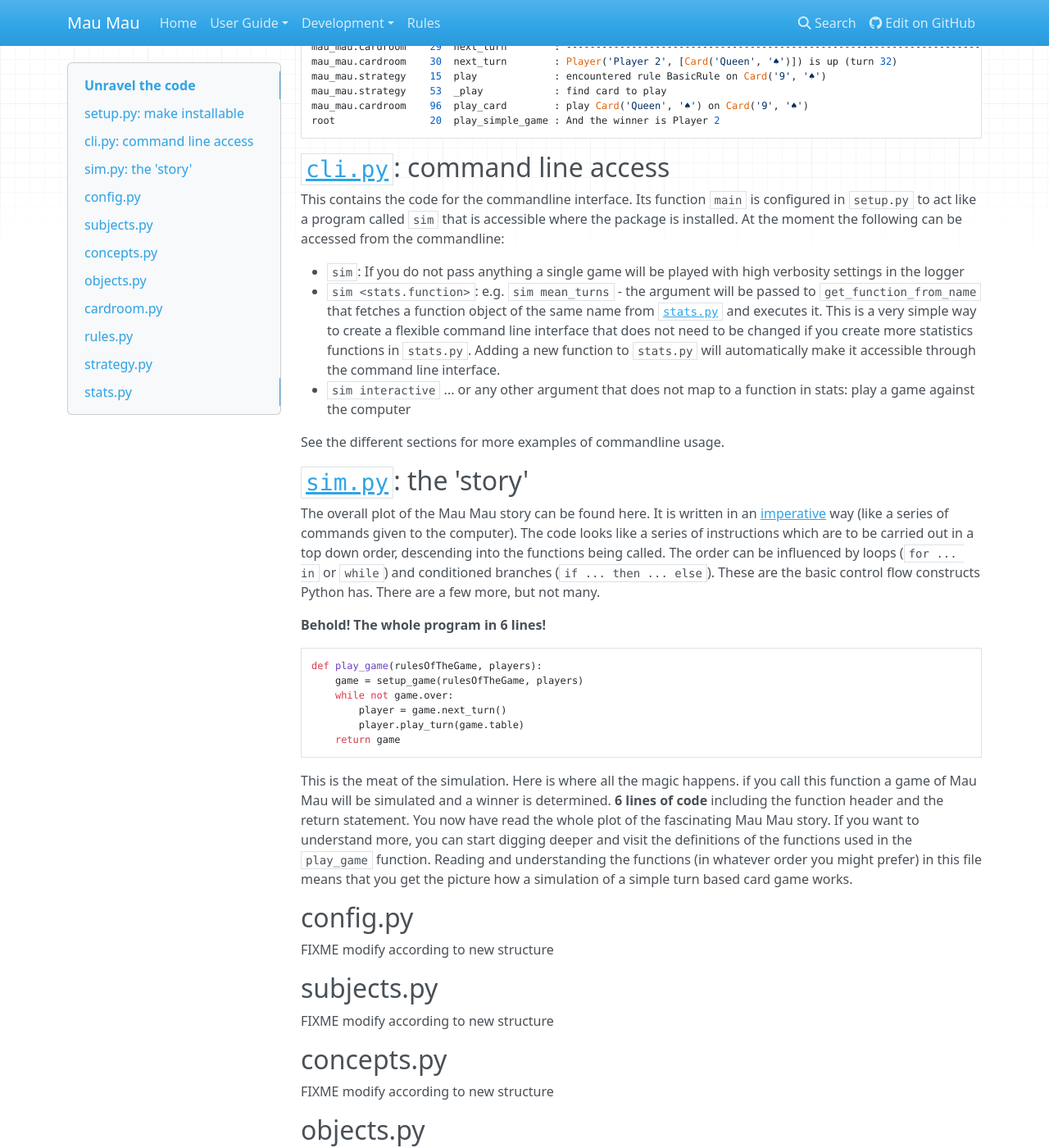
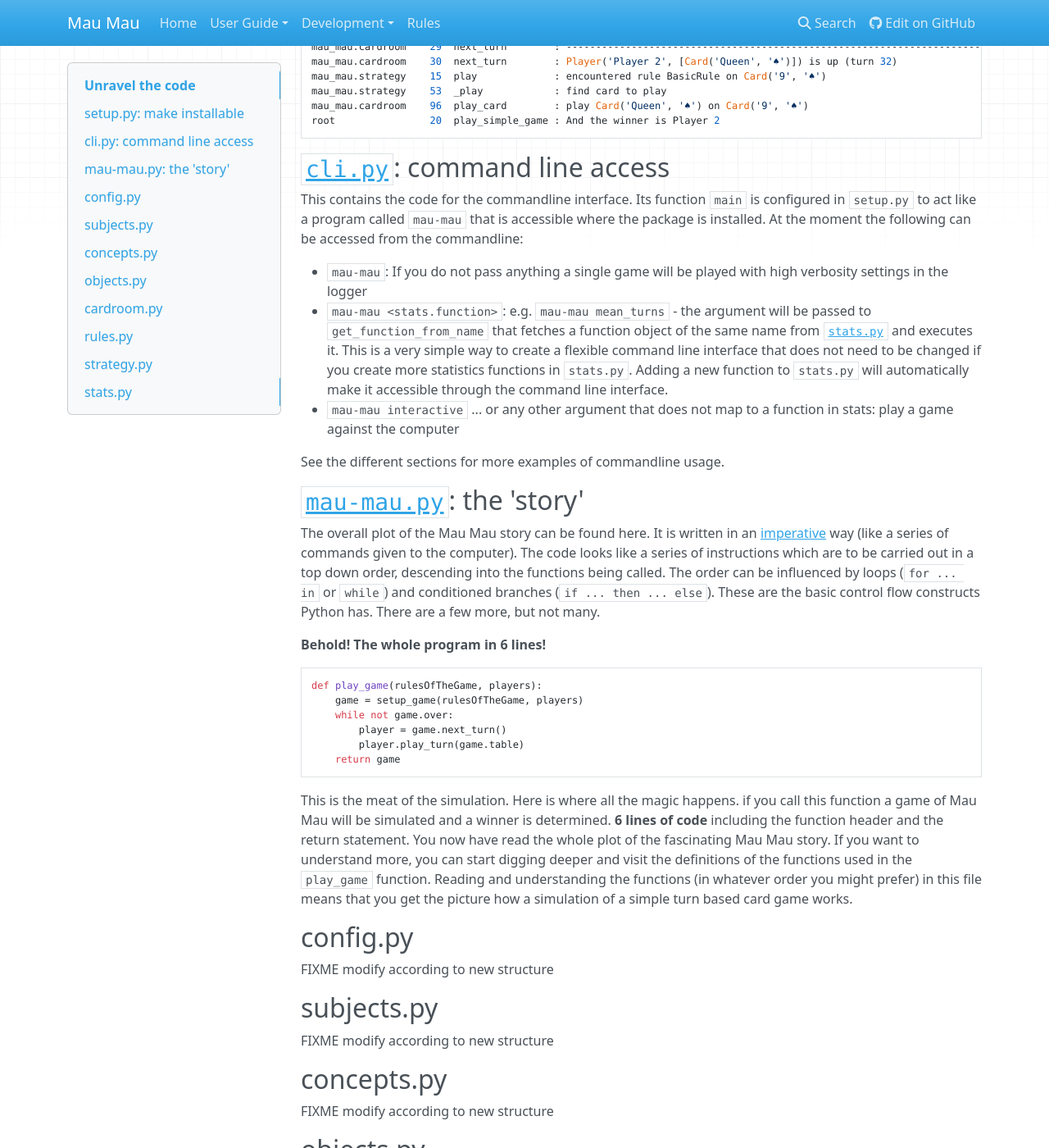
Before and after one commit to obestwalter/mau-mau, an MkDocs documentation site: the page built from docs/development/explore.md, in a window 1280 px wide and 1400 px high, scrolled down 1538 px. Shown: the whole window at 82% size. Built offline with MkDocs 1.6.1, drawn with Linux system fonts in a browser that asks for light colours; nearby versions of some CDN libraries; old or Windows-style settings are respelled for this version of MkDocs; some of the changed text lies outside the part shown.

Commit message:
rename command

```diff
--- a/docs/development/explore.md
+++ b/docs/development/explore.md
@@ -8,7 +8,7 @@ The code of the actual software lives in[mau_mau/](mau_mau/)
 
 **NOTE:** Please replace `</path/to/your/clone>` with the actual path on your computer.
 
-To develop or explore the code it is best if you install the [package as editable](https://pip.pypa.io/en/stable/reference/pip_install/#editable-installs) into a virtualenv. This way all the paths are working correct for all use cases (e.g. running the tests) and the command line access `sim` is also installed.
+To develop or explore the code it is best if you install the [package as editable](https://pip.pypa.io/en/stable/reference/pip_install/#editable-installs) into a virtualenv. This way all the paths are working correct for all use cases (e.g. running the tests) and the command line access `mau-mau` is also installed.
 
 Install the package as editable with:
 
@@ -24,10 +24,10 @@ output like:
       Running setup.py develop for mau-mau
     Successfully installed mau-mau
 
-You now have an additional command in your virtualenv: `sim`.
+You now have an additional command in your virtualenv: `mau-mau`.
 
         $ cd </path/to/your/clone>
-        $ sim
+        $ mau-mau
 
 output like:
 
@@ -73,15 +73,15 @@ output like:
 
 ## [`cli.py`](mau_mau/cli.py): command line access
 
-This contains the code for the commandline interface. Its function `main` is configured in `setup.py` to act like a program called `sim` that is accessible where the package is installed. At the moment the following can be accessed from the commandline:
+This contains the code for the commandline interface. Its function `main` is configured in `setup.py` to act like a program called `mau-mau` that is accessible where the package is installed. At the moment the following can be accessed from the commandline:
 
-* `sim`: If you do not pass anything a single game will be played with high verbosity settings in the logger
-* `sim <stats.function>`: e.g. `sim mean_turns` - the argument will be passed to `get_function_from_name` that fetches a function object of the same name from [`stats.py`](mau_mau/stats.py) and executes it. This is a very simple way to create a flexible command line interface that does not need to be changed if you create more statistics functions in `stats.py`. Adding a new function to `stats.py` will automatically make it accessible through the command line interface.
-* `sim interactive` ... or any other argument that does not map to a function in stats: play a game against the computer
+* `mau-mau`: If you do not pass anything a single game will be played with high verbosity settings in the logger
+* `mau-mau <stats.function>`: e.g. `mau-mau mean_turns` - the argument will be passed to `get_function_from_name` that fetches a function object of the same name from [`stats.py`](mau_mau/stats.py) and executes it. This is a very simple way to create a flexible command line interface that does not need to be changed if you create more statistics functions in `stats.py`. Adding a new function to `stats.py` will automatically make it accessible through the command line interface.
+* `mau-mau interactive` ... or any other argument that does not map to a function in stats: play a game against the computer
 
 See the different sections for more examples of commandline usage.
 
-## [`sim.py`](mau_mau/sim.py): the 'story'
+## [`mau-mau.py`](mau_mau/mau-mau.py): the 'story'
 
 The overall plot of the Mau Mau story can be found here. It is written in an [imperative](https://en.wikipedia.org/wiki/Imperative_programming) way (like a series of commands given to the computer). The code looks like a series of instructions which are to be carried out in a top down order, descending into the functions being called. The order can be influenced by loops (`for ... in` or `while`) and conditioned branches (`if ... then ... else`). These are the basic control flow constructs Python has. There are a few more, but not many.
 
@@ -122,7 +122,7 @@ manipulated by the subjects of the game.
 
 To dig deeper and get a more detailed understanding of the program, you should start to explore the classes, their attributes and behaviour and how they interact. The best place to start is the cardroom.
 
-This looks pretty different from `sim.py` and it is. Here is where the OO part of the story kicks in. If `sim.py` contains the plot, `cardroom.py` contains the descriptions of the actors and props of the story. It describes the relevant part of the virtual universe that is created to run the simulation. It contains custom data structures (a.k.a. classes) to model the problem of simulating Mau Mau. You should be able to read through the classes and get an idea of what elements are needed to simulate a card game and how they might interact. The order in which the classes are defined are from compounded to simple.
+This looks pretty different from `mau-mau.py` and it is. Here is where the OO part of the story kicks in. If `mau-mau.py` contains the plot, `cardroom.py` contains the descriptions of the actors and props of the story. It describes the relevant part of the virtual universe that is created to run the simulation. It contains custom data structures (a.k.a. classes) to model the problem of simulating Mau Mau. You should be able to read through the classes and get an idea of what elements are needed to simulate a card game and how they might interact. The order in which the classes are defined are from compounded to simple.
 
 ## [`rules.py`](mau_mau/rules.py)
 
@@ -144,7 +144,7 @@ Mainly to show that the existing design makes it very easy to even add interacti
 
 Play interactive game:
 
-    $ sim interactive
+    $ mau-mau interactive
 
 output like:
 
@@ -192,7 +192,7 @@ output like:
 
 Contains some functions to run the game simulations and collect statistics.
 
-    $ sim mean_turns
+    $ mau-mau mean_turns
 
 output like:
 
@@ -202,7 +202,7 @@ output like:
 
 input:
 
-    $ sim winner_distribution
+    $ mau-mau winner_distribution
 
 output like:
 
@@ -212,7 +212,7 @@ output like:
 
 input:
 
-    $ sim time_durations
+    $ mau-mau time_durations
 
 output like:
 
```
Also changed, not shown: README.md (+3 -3 lines).
